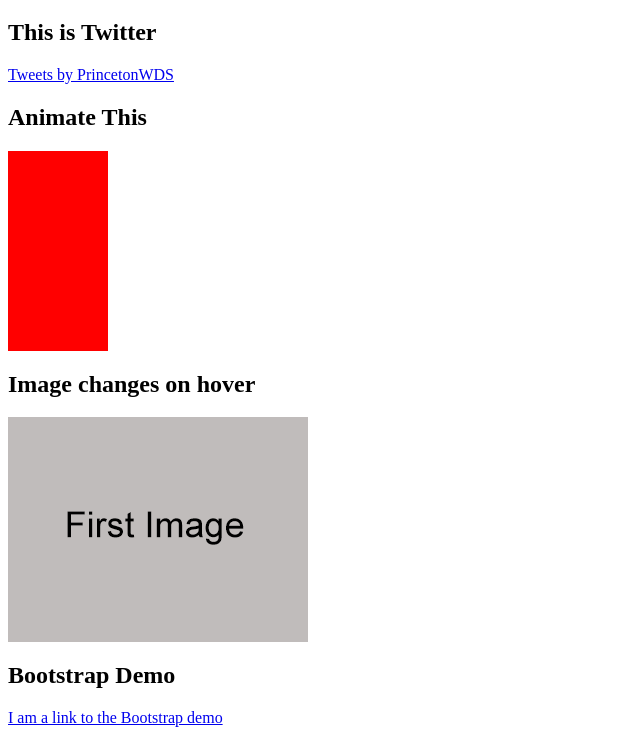
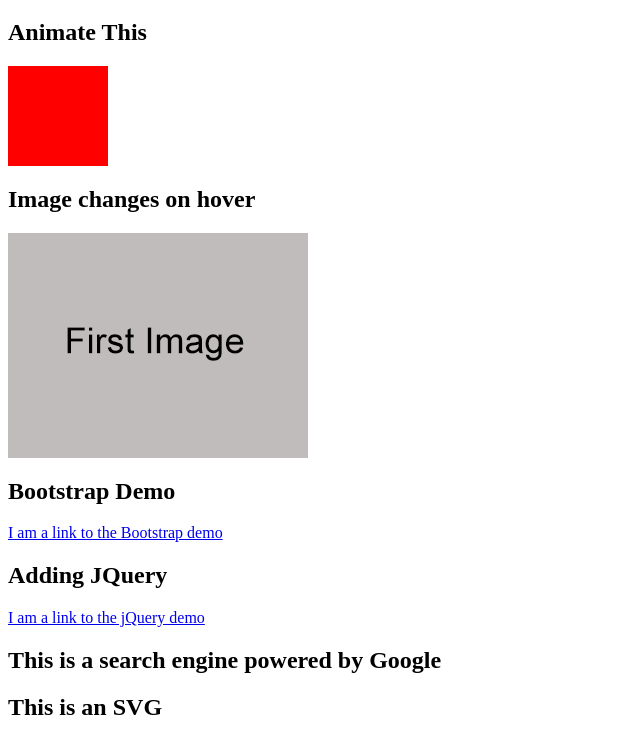
Before and after one commit to jmoraca/IMM130-Spring2018-JillsProject, a plain HTML site: page index.html in a window 1280 px wide. Shown: the part 61-800 px from the top of the page, without its empty margins (0-640 px from the left). Drawn offline with Linux system fonts and the light colour scheme; a script that the page names is missing; files whose address does not match are found by name.

Commit message:
removed Twitter

```diff
--- a/index.html
+++ b/index.html
@@ -46,17 +46,9 @@ div {
     <body>
         <h1>Various Demos for IMM130</h1>
 
-        <h2>This is Twitter</h2>
-      <a class="twitter-timeline" href="https://twitter.com/PrincetonWDS?ref_src=twsrc%5Etfw">Tweets by PrincetonWDS</a> <script async src="https://platform.twitter.com/widgets.js" charset="utf-8"></script>
-
 
         <h2>Animate This</h2>
         <div></div>
-        <div></div>
-
-
-
-
 
             <h2>Image changes on hover</h2>
                 <a id="image2change">test </a>
```
